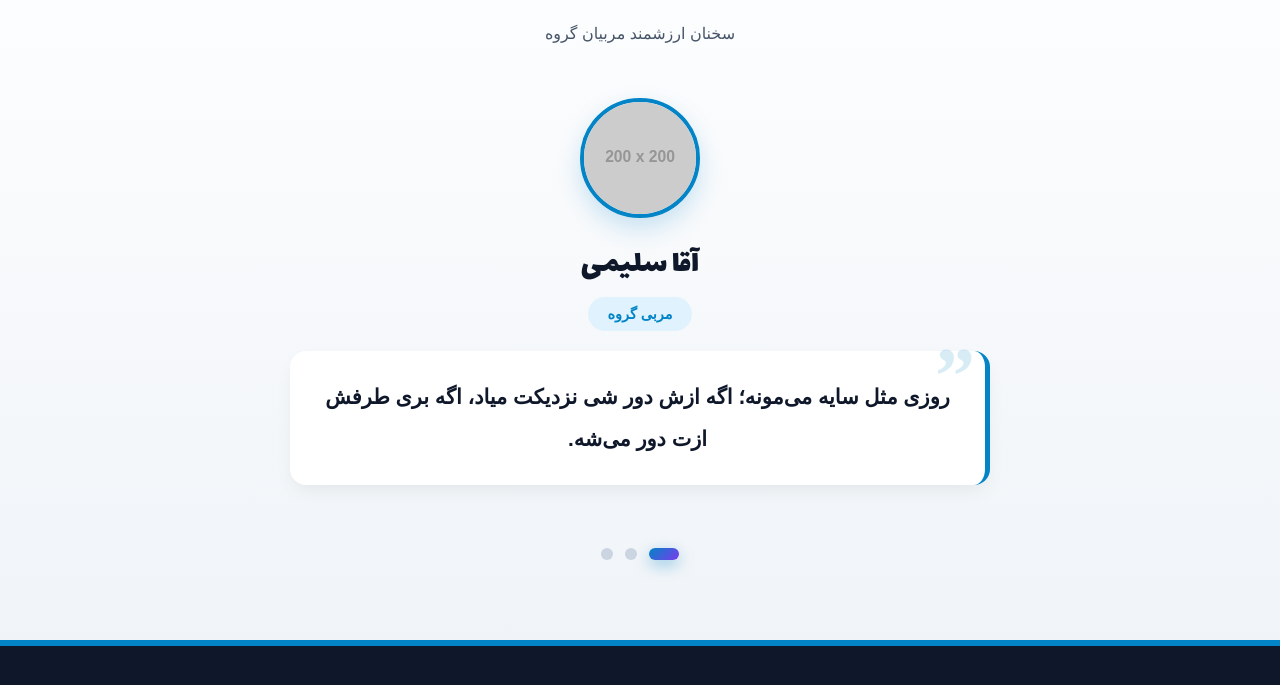
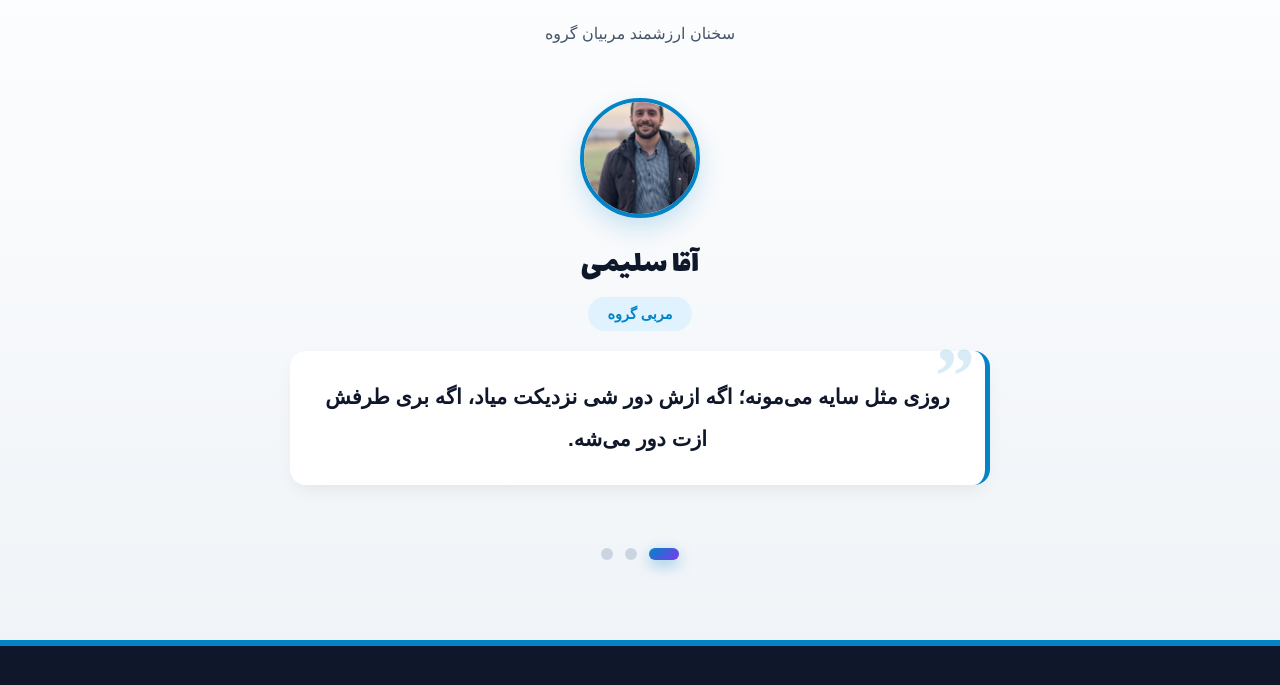
Before and after one commit to 0201875756/rah, a plain HTML site: page index.html in a window 1280 px wide. Shown: the part 2419-3104 px from the top of the page. Drawn offline with Linux system fonts and the light colour scheme; placeholder pictures from the web are drawn by us; a small style sheet from the web is missing.

Commit message:
index.html

```diff
--- a/index.html
+++ b/index.html
@@ -220,7 +220,7 @@ h1,h2,h3,h4{font-family:'Lalezar','Vazirmatn',sans-serif;font-weight:400}
   <div class="slider-container reveal" id="mentorSlider">
     <div class="slide active">
       <div class="mentor-photo-circle">
-        <img src="https://placehold.co/200x200/e0f2fe/0284c7?text=عکس+سلیمی" alt="آقا سلیمی">
+        <img src="IMG_20260514_154450.jpg">
       </div>
       <h3 class="mentor-name">آقا سلیمی</h3>
       <span class="mentor-role">مربی گروه</span>
```
